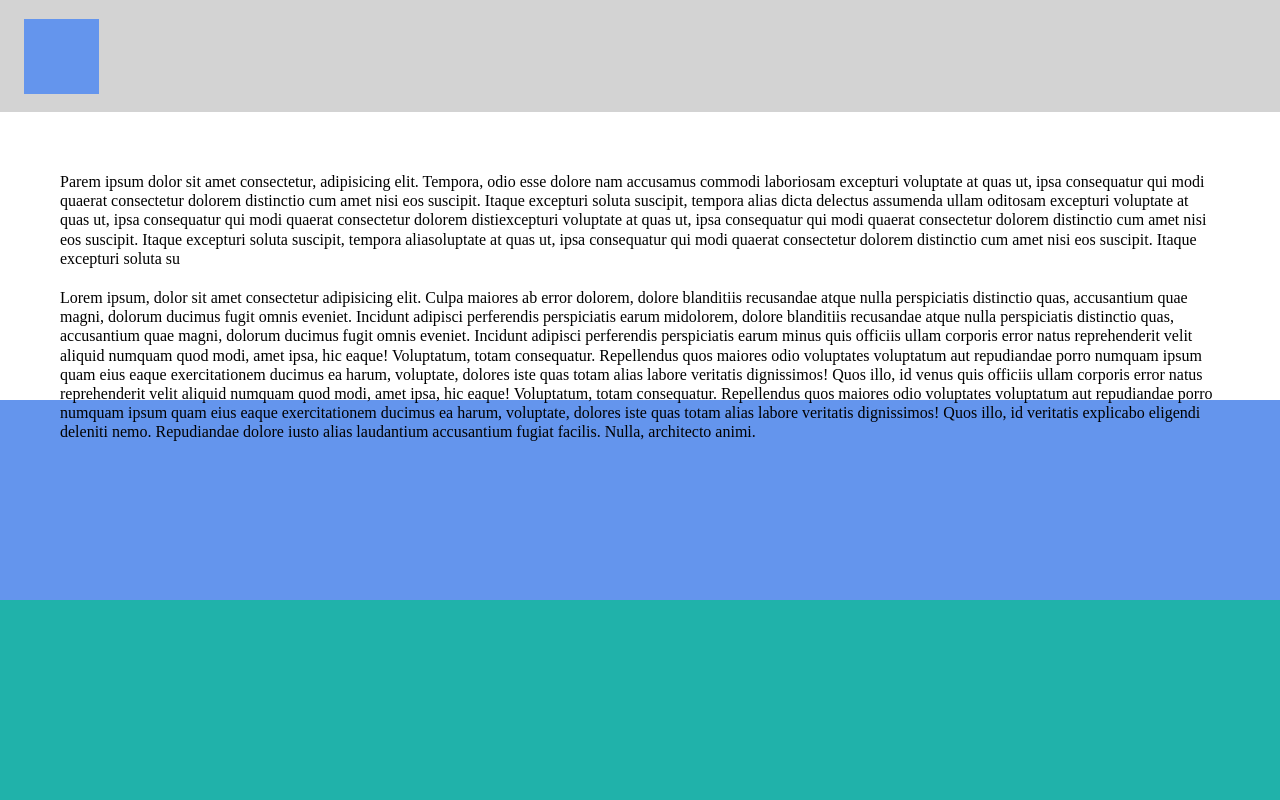
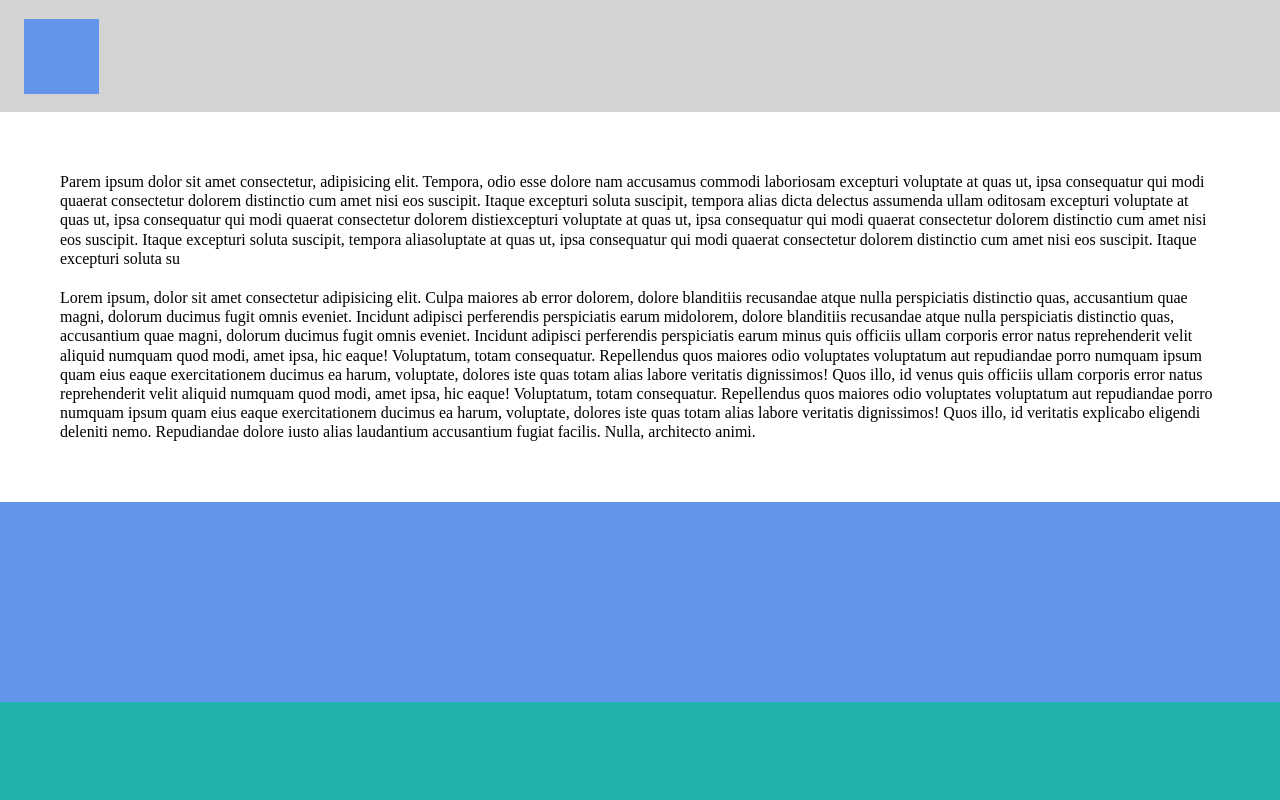
Before and after one commit to SenciZ/html-css-2, a plain HTML site: page drill-3/index.html in a window 1280 px wide. Shown: the top 800 px of the page. Drawn offline with Linux system fonts and the light colour scheme.

Commit message:
fix paragraph section to flow

```diff
--- a/drill-3/index.css
+++ b/drill-3/index.css
@@ -24,7 +24,7 @@ p{
     font-size: 16px;
 }
 #paragraph-section{
-    height: 36vh;
+    height: auto;
     padding: 60px;
     line-height: 1.2rem;
 
```
